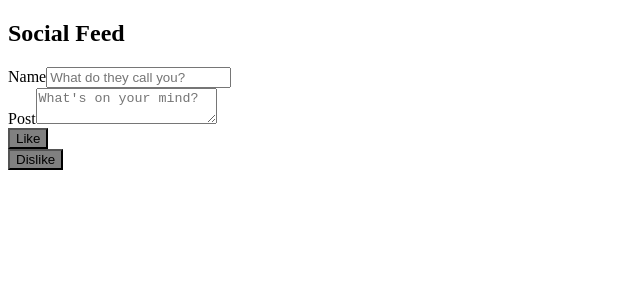
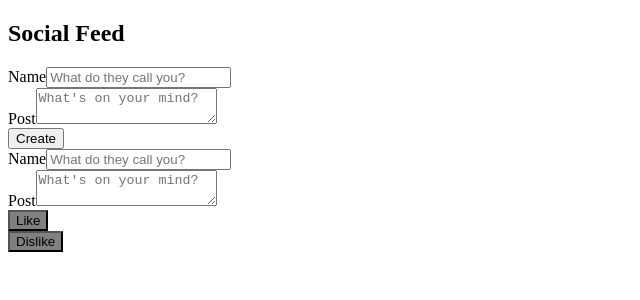
Before and after one commit to Lizethkm/Social-Feed-Project, a React (Create React App) app: page / in a window 1280 px wide. Shown: the top 300 px of the page, without its empty margins (0-640 px from the left). Built offline with nearby package versions, Linux system fonts and the light colour scheme.

Commit message:
Created CreatePost Component + Created CreatePost CSS File to style Grid for New Posts Entries + Created addNewPostEntry Function in App File

```diff
--- a/src/App.js
+++ b/src/App.js
@@ -1,20 +1,30 @@
 import React, { useState } from 'react';
 import Posts from './Components/PostFolder/Posts';
 import CustomButtons from './Components/CustomButtons/CustomButtons';
+import DisplayPosts from './Components/DisplayPosts/DisplayPosts';
+import CreatePost from './Components/CreatePost/CreatePost';
 
 
 
 function App() {
 
-  const [entries, setEntries] = useState([{name: 'Unique', post:"I'm thinking"}])
+  const [postsEntries, setPostsEntries] = useState([{name: 'Unique', post:"I'm thinking"}])
+
+  function addNewPostEntry(postEntry){
+    let tempPostsEntry = [...postsEntries, postEntry ];
+    setPostsEntries(tempPostsEntry);
+  }
 
 
   return (
     <div>
       <h2>Social Feed</h2>
       <div>
+        <CreatePost addNewPostEntry={addNewPostEntry}/>
         <Posts/>
         <CustomButtons message= "Like" />
+        <DisplayPosts />
+
       </div>
     </div>
   );
--- /dev/null
+++ b/src/Components/CreatePost/CreatePost.css
@@ -0,0 +1,3 @@
+.form-grid {
+    display: grid
+}
--- a/src/Components/CreatePost/CreatePost.jsx
+++ b/src/Components/CreatePost/CreatePost.jsx
@@ -1,11 +1,38 @@
+import { useState } from "react";
 
 
 
 
 
 const CreatePost = (props) => {
+
+    const[name, setName] = useState ('');
+    const[posts, setPosts] = useState ('');
+
+    function handleCreate(event){
+        event.preventDefault();
+        let newPostEntry = {
+            name: name,
+            posts: posts,
+        };
+        console.log(newPostEntry);
+        props.addNewPostEntryProperty(newPostEntry)
+    }
+
+
     return (
-        pass
+        <form  onSubmit= {handleCreate} className= "form-grid">
+            <div className="form-group">
+            <label>Name</label>
+                <input type='text' className="form-control" value={name} onChange= {(event) => setName(event.target.value)} placeholder="What do they call you?"></input>
+            </div>
+            <div className="form-group">
+                <label>Post</label>
+                <textarea name="Post"  className="form-control" value={posts} onChange= {(event) => setPosts(event.target.value)} placeholder = "What's on your mind?"></textarea>
+            </div>
+            <button type="submit" className="btn btn-priamry">Create</button>
+        </form>
+
      );
 }
 
--- a/src/Components/DisplayPosts/DisplayPosts.jsx
+++ b/src/Components/DisplayPosts/DisplayPosts.jsx
@@ -1,4 +1,5 @@
 import { useState } from "react";
+import Posts from "../PostFolder/Posts";
 
 
 
@@ -6,7 +7,9 @@ import { useState } from "react";
 
 const DisplayPosts = (props) => {
     return (
-        <div>hey</div>
+        <div>
+
+        </div>
     );
 }
 
```
